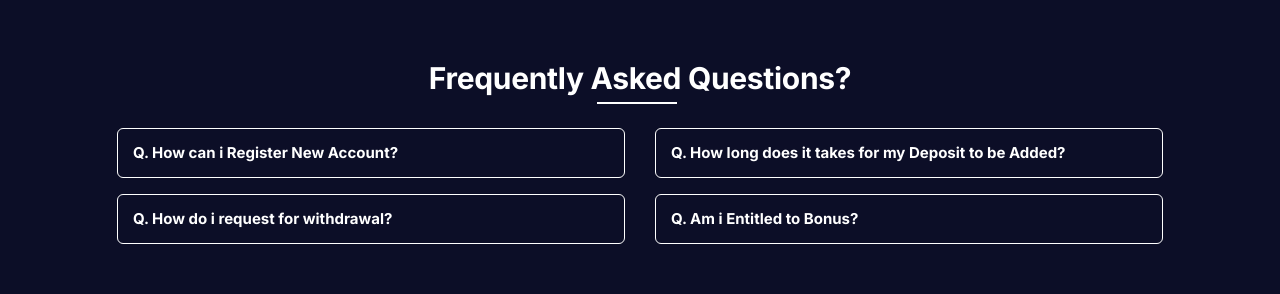
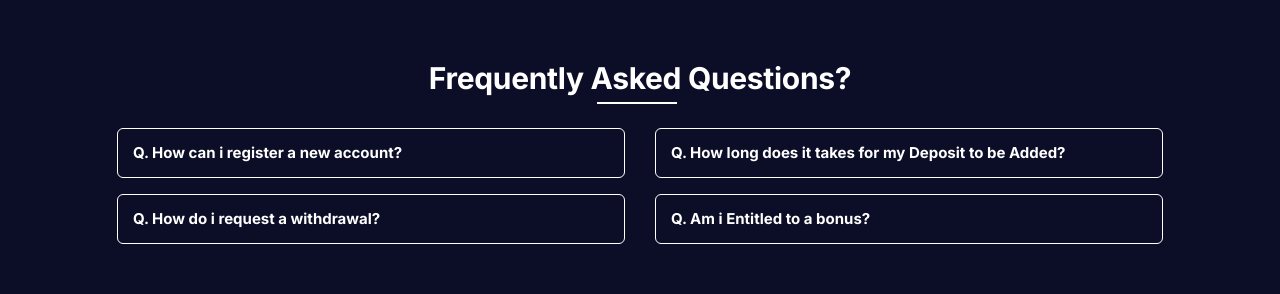
Before and after one commit to cordjames/invest-client, a React (Vite) app: page / in a window 1280 px wide. Shown: the part 3740-4034 px from the top of the page. Built offline with nearby package versions, Linux system fonts and the light colour scheme.

Commit message:
i no do again

```diff
--- a/src/pages/LandingPage.jsx
+++ b/src/pages/LandingPage.jsx
@@ -68,12 +68,12 @@ const data1 = [
   //     " Bitcoin is a cryptocurrency. It is a decentralized digital currency without a central bank or single administrator that can be sent from user to user on the peer-to-peer bitcoin network without the need for intermediaries.",
   // },
   {
-    header: "How can i Register New Account?",
+    header: "How can i register a new account?",
     content:
       " To register a new account, simply send an email to ascenteinvestmentgroup@gmail.com our accpunt mangers will get in touch with you..",
   },
   {
-    header: "How do i request for withdrawal?",
+    header: "How do i request a withdrawal?",
     content:
       " You can request a withdrawal by clicking the “Withdraw” button in your dashboard, an email will be sent to you, so as to confirm your request.",
   },
@@ -101,7 +101,7 @@ const data2 = [
   //     "Please go to binancefxmarkets.com and select 'Live Chat'. One of our dedicated Support Agents will be able to answer any questions you may have, Alternatively, simply send an email to support@whalewallet.co.",
   // },
   {
-    header: " Am i Entitled to Bonus?",
+    header: " Am i Entitled to a bonus?",
     content:
       " Please note that once your account is fully verified, your bonus will automatically be added to your account.",
   },
```
